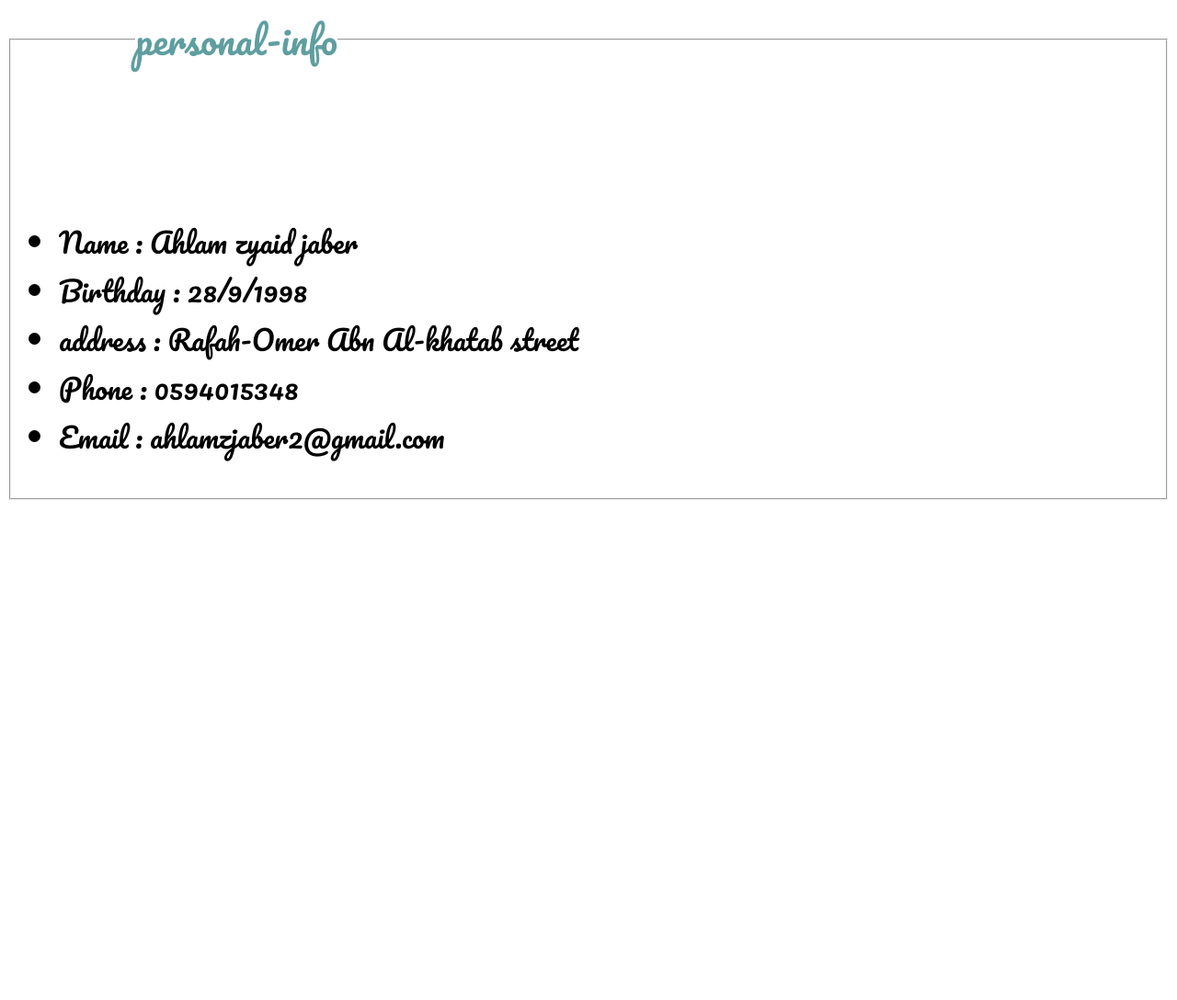
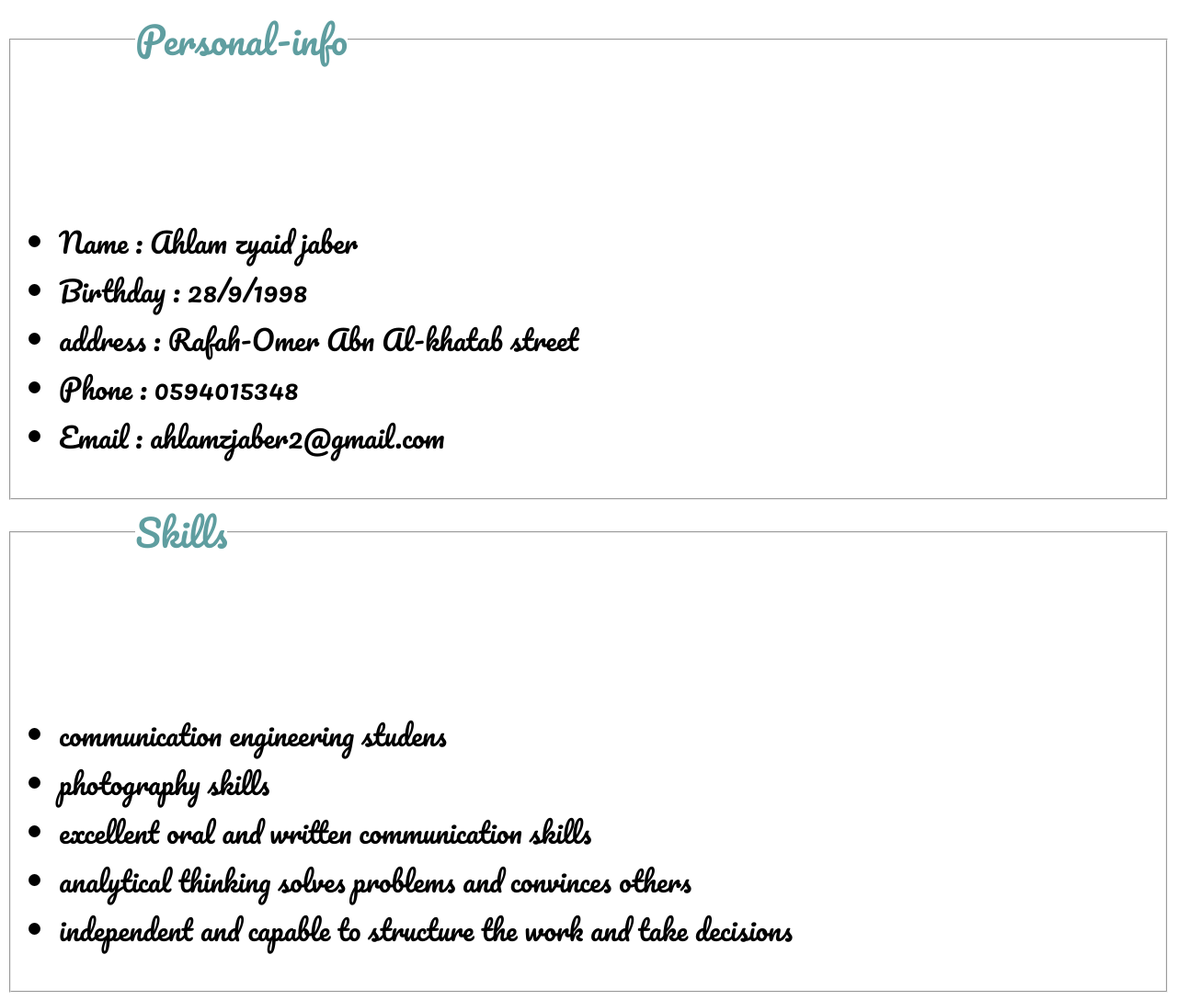
Before and after one commit to GSG-CF05/portfolio-project-ahlam, a plain HTML site: page index.html in a window 1280 px wide. Shown: the whole page at 92% size. Before the commit the page ends 800 px from the top, so only its background shows below. Drawn offline with Linux system fonts and the light colour scheme.

Commit message:
creat section skills and i give style relates #3"

```diff
--- a/index.html
+++ b/index.html
@@ -11,7 +11,7 @@
 
 
        <fieldset>
-            <legend id="part1">personal-info</legend>
+            <legend id="part1">Personal-info</legend>
         <section class="personal-info">
             <ul>
                 <li>Name : Ahlam zyaid jaber</li>
@@ -23,6 +23,20 @@
         </fieldset>
 
         </section>
+        <fieldset>
+            <legend id="part2">Skills</legend>
+        <section class="skills">
+            <ul>
+                <li>communication engineering studens</li>
+                <li>photography skills</li>
+                <li>excellent oral and written communication skills</li>
+                <li>analytical thinking solves problems and convinces others</li>
+                <li>independent and capable to structure the work and take decisions</li>
+            </ul>
+
+        </fieldset>
+
+        </section>
 
 </body>
 </html>
--- a/style.css
+++ b/style.css
@@ -17,3 +17,20 @@
 
 
 }
+#part2{
+    margin: 10%;
+    padding: 0%;
+    font-size: 40px;
+    font-family: 'Pacifico', cursive;
+    color: cadetblue;
+}
+.skills{
+    margin: 0%;
+    padding: 0%;
+    padding-top:0%;
+    color: black;
+    font-size: 30px;
+    font-family: 'Pacifico', cursive;
+
+
+}
```
